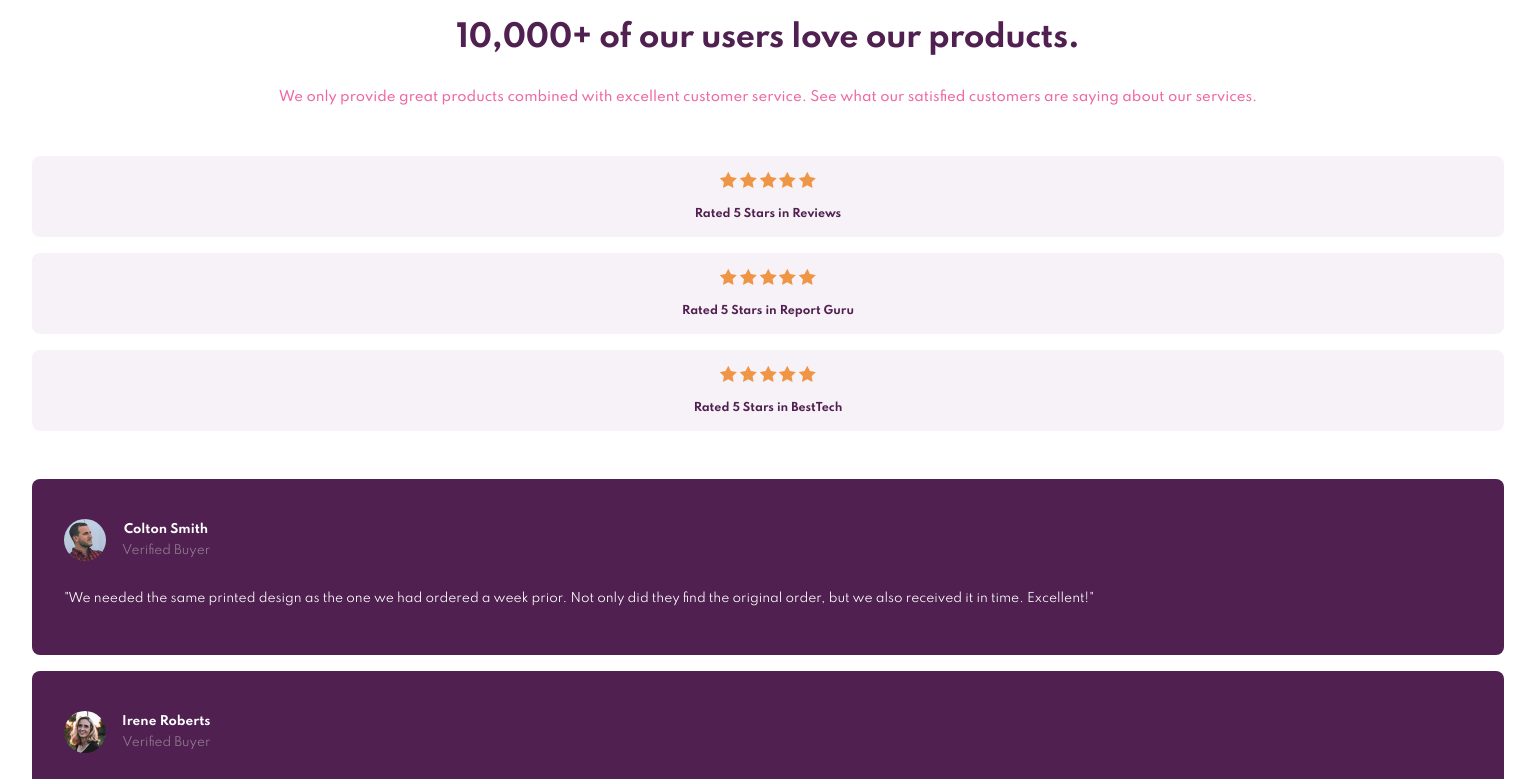
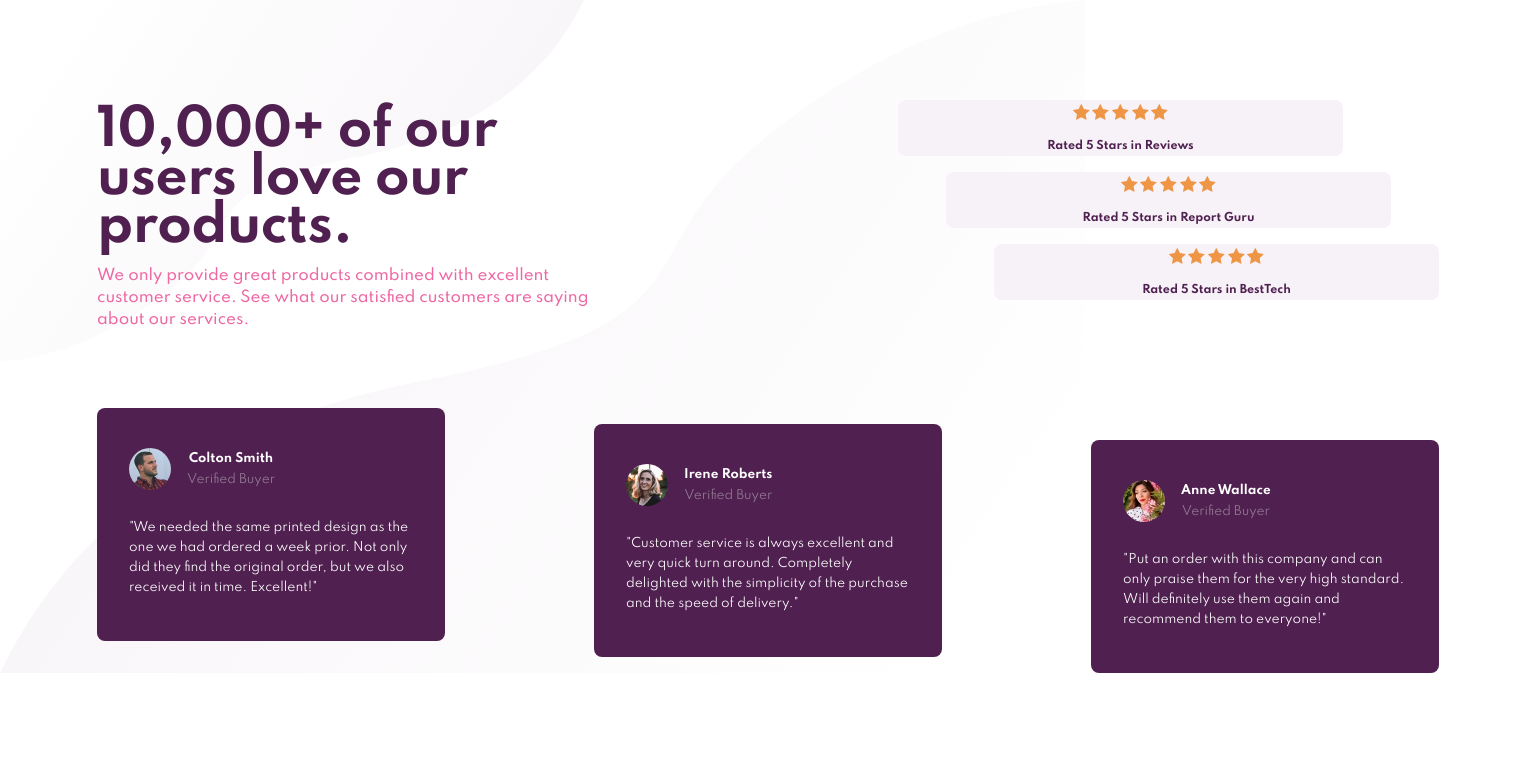
Before and after one commit to AChapeton/Social-proof-section, a plain HTML site: page index.html in a window 1536 px wide. Shown: the top 779 px of the page. Drawn offline with Linux system fonts and the light colour scheme.

Commit message:
Desktop design done

```diff
--- a/css/style.scss
+++ b/css/style.scss
@@ -14,6 +14,14 @@
 html {
   font-size: 62.5%;
   font-family: var(--font);
+}
+
+body {
+  background-color: var(--dark-cyan);
+  background-image: url(../images/bg-pattern-top-mobile.svg),
+    url(../images/bg-pattern-bottom-mobile.svg);
+  background-repeat: no-repeat;
+  background-position: left 0 top 0, right 0 botto 0;
 }
 
 .wrapper {
@@ -120,3 +128,88 @@ html {
     }
   }
 }
+
+@media only screen and (min-width: 1440px) {
+  body {
+    background-color: var(--dark-cyan);
+    background-image: url(../images/bg-pattern-top-desktop.svg),
+      url(../images/bg-pattern-bottom-desktop.svg);
+    background-repeat: no-repeat;
+    background-position: left 0 top 0, right 0 botto 0;
+  }
+
+  .wrapper {
+    padding: 0 89px;
+    margin: auto 0;
+    height: 100vh;
+    display: grid;
+    grid-template-columns: repeat(2, 1fr);
+    grid-template-rows: repeat(2, 1fr);
+    grid-template-areas:
+      'intro reviews'
+      'testimonials testimonials';
+  }
+
+  .intro {
+    grid-area: intro;
+    margin: 0;
+    display: flex;
+    flex-direction: column;
+    justify-content: center;
+    padding-right: 175px;
+
+    & h1 {
+      text-align: left;
+      font-size: 5rem;
+      line-height: 48px;
+      margin-bottom: -16px;
+    }
+
+    & h2 {
+      text-align: left;
+      font-size: 1.5rem;
+    }
+  }
+
+  .review {
+    grid-area: reviews;
+    margin: 0;
+    // border: 1px solid red;
+    display: flex;
+    flex-direction: column;
+    justify-content: center;
+    align-items: flex-end;
+
+    &-card {
+      width: 445px;
+      height: 56px;
+    }
+  }
+
+  .review1 {
+    margin-right: 96px;
+  }
+
+  .review2 {
+    margin-right: 48px;
+  }
+
+  .testimonial {
+    grid-area: testimonials;
+    display: flex;
+    justify-content: space-between;
+
+    &-card {
+      width: 348px;
+      height: 233px;
+    }
+  }
+
+  .margin1 {
+    margin-top: 16px;
+  }
+
+  .margin2 {
+    margin-top: 32px;
+  }
+}
--- a/index.html
+++ b/index.html
@@ -21,15 +21,19 @@
   </head>
   <body>
     <main class="wrapper">
-      <h1 class="title">
-        10,000+ of our users love our products.
-      </h1>
-      <h2 class="subtitle">
-        We only provide great products combined with excellent customer service.
-        See what our satisfied customers are saying about our services.
-      </h2>
+      <div class="intro">
+        <h1 class="title">
+          10,000+ of our users love our products.
+        </h1>
+        <h2 class="subtitle">
+          We only provide great products combined with excellent customer
+          service. See what our satisfied customers are saying about our
+          services.
+        </h2>
+      </div>
+
       <article class="review">
-        <div class="review-card">
+        <div class="review-card review1">
           <div class="review-card-stars">
             <img src="./images/icon-star.svg" alt="star" />
             <img src="./images/icon-star.svg" alt="star" />
@@ -42,7 +46,7 @@
           </div>
         </div>
 
-        <div class="review-card">
+        <div class="review-card review2">
           <div class="review-card-stars">
             <img src="./images/icon-star.svg" alt="star" />
             <img src="./images/icon-star.svg" alt="star" />
@@ -89,7 +93,7 @@
           </div>
         </div>
 
-        <div class="testimonial-card">
+        <div class="testimonial-card margin1">
           <div class="testimonial-card-header">
             <div class="testimonial-card-img">
               <img src="./images/image-irene.jpg" alt="irene profile image" />
@@ -108,7 +112,7 @@
           </div>
         </div>
 
-        <div class="testimonial-card">
+        <div class="testimonial-card margin2">
           <div class="testimonial-card-header">
             <div class="testimonial-card-img">
               <img src="./images/image-anne.jpg" alt="anne profile image" />
```
Also changed, not shown: css/style.css, 1 other file.
